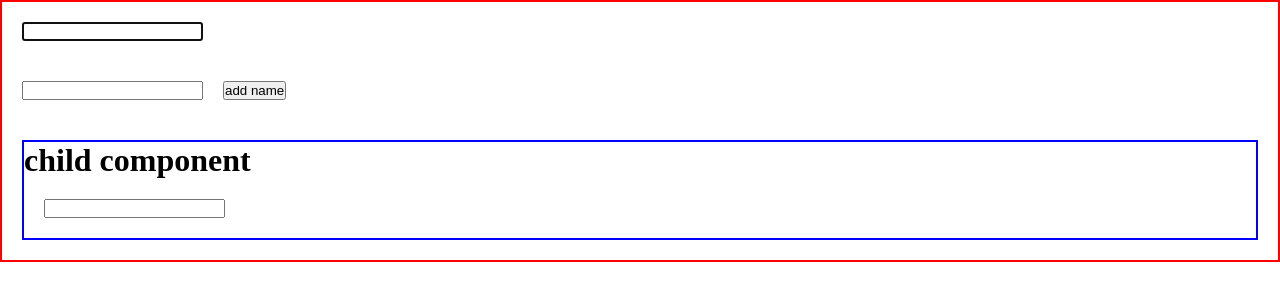
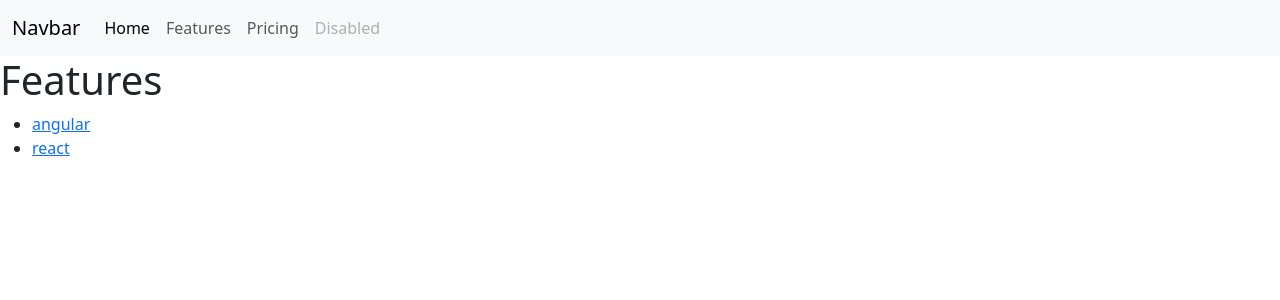
Before and after one commit to chandu-Narmeta/Reactpractices, a React (Create React App) app: page /features in a window 1280 px wide. Shown: the top 300 px of the page. Built offline with nearby package versions, Linux system fonts and the light colour scheme.

Commit message:
added router

```diff
--- a/package.json
+++ b/package.json
@@ -9,6 +9,7 @@
     "bootstrap": "^5.3.3",
     "react": "^18.3.1",
     "react-dom": "^18.3.1",
+    "react-router-dom": "^7.0.2",
     "react-scripts": "5.0.1",
     "web-vitals": "^2.1.4"
   },
--- a/public/index.html
+++ b/public/index.html
@@ -25,6 +25,8 @@
       Learn how to configure a non-root public URL by running `npm run build`.
     -->
     <title>React App</title>
+    <link href="https://cdn.jsdelivr.net/npm/bootstrap@5.3.3/dist/css/bootstrap.min.css" rel="stylesheet" integrity="sha384-QWTKZyjpPEjISv5WaRU9OFeRpok6YctnYmDr5pNlyT2bRjXh0JMhjY6hW+ALEwIH" crossorigin="anonymous">
+    <script src="https://cdn.jsdelivr.net/npm/bootstrap@5.3.3/dist/js/bootstrap.bundle.min.js" integrity="sha384-YvpcrYf0tY3lHB60NNkmXc5s9fDVZLESaAA55NDzOxhy9GkcIdslK1eN7N6jIeHz" crossorigin="anonymous"></script>
   </head>
   <body>
     <noscript>You need to enable JavaScript to run this app.</noscript>
--- a/src/App.jsx
+++ b/src/App.jsx
@@ -1,9 +1,13 @@
-import Parent from "./component/Parent";
+import { Outlet } from "react-router-dom";
+import Features from "./Component/Features";
+import Navbar from "./Component/Navbar";
+import Priceses from "./Component/Priceses";
 
 function App() {
   return (
      <div>
-     <Parent/>
+    <Navbar></Navbar>
+     <Outlet></Outlet>
      </div>
   )
 }
--- /dev/null
+++ b/src/Component/Angular.jsx
@@ -0,0 +1,11 @@
+import React from 'react'
+
+function Angular() {
+  return (
+    <div>
+      <h1>Angular</h1>
+    </div>
+  )
+}
+
+export default Angular
--- /dev/null
+++ b/src/Component/Features.jsx
@@ -0,0 +1,17 @@
+import React from 'react'
+import { Link, Outlet } from 'react-router-dom'
+
+function Features() {
+  return (
+    <div>
+       <h1>Features</h1>
+       <ul>
+        <li><Link to="angular">angular</Link></li>
+        <li><Link to="react">react</Link></li>
+       </ul>
+       <Outlet></Outlet>
+    </div>
+  )
+}
+
+export default Features
--- /dev/null
+++ b/src/Component/Navbar.jsx
@@ -0,0 +1,35 @@
+import React from 'react'
+import { Link } from 'react-router-dom'
+
+function Navbar() {
+  return (
+    <div>
+      <nav class="navbar navbar-expand-lg bg-body-tertiary">
+  <div class="container-fluid">
+    <Link class="navbar-brand" to="/">Navbar</Link>
+    <button class="navbar-toggler" type="button" data-bs-toggle="collapse" data-bs-target="#navbarNav" aria-controls="navbarNav" aria-expanded="false" aria-label="Toggle navigation">
+      <span class="navbar-toggler-icon"></span>
+    </button>
+    <div class="collapse navbar-collapse" id="navbarNav">
+      <ul class="navbar-nav">
+        <li class="nav-item">
+          <Link class="nav-link active" aria-current="page" to="">Home</Link>
+        </li>
+        <li class="nav-item">
+          <Link class="nav-link" to="/features">Features</Link>
+        </li>
+        <li class="nav-item">
+          <Link class="nav-link" to="/price">Pricing</Link>
+        </li>
+        <li class="nav-item">
+          <Link class="nav-link disabled" aria-disabled="true">Disabled</Link>
+        </li>
+      </ul>
+    </div>
+  </div>
+</nav>
+    </div>
+  )
+}
+
+export default Navbar
--- /dev/null
+++ b/src/Component/Peact.jsx
@@ -0,0 +1,11 @@
+import React from 'react'
+
+function Peact() {
+  return (
+    <div>
+      <h1>React</h1>
+    </div>
+  )
+}
+
+export default Peact
--- /dev/null
+++ b/src/Component/Priceses.jsx
@@ -0,0 +1,11 @@
+import React from 'react'
+
+function Priceses() {
+  return (
+    <div>
+      <h1>Price</h1>
+    </div>
+  )
+}
+
+export default Priceses
--- a/src/component/Child.jsx
+++ /dev/null
@@ -1,19 +0,0 @@
-import React from 'react'
-import './comp.css'
-
-function Child(props,chref) {
-    console.log(props.addname)
-  return (
-    <div className="child">
-        <h1>child component</h1>
-        <input type="text" ref={chref} />
-         {
-          props.addname?.map(function(e){
-              return <li>{e}</li>
-          })
-         }
-    </div>
-  )
-}
-
-export default React.forwardRef(Child)
--- a/src/component/Parent.jsx
+++ /dev/null
@@ -1,47 +0,0 @@
-import React, { useCallback, useEffect, useRef, useState } from 'react'
-import Child from './Child'
-import './comp.css'
-
-function Parent() {
-var [name,setName] = useState()
-var pref1 = useRef()
-var pref2 = useRef()
-var cref = useRef()
-
- var addname = useCallback( function (){
-   var temp = pref1.current.value
-   var temp2 = pref2.current.value
-   setName([temp,temp2])
- })
-
-useEffect(()=>{
-    pref1.current.focus()
-},[name])
-
-function changeref(event){
-    if(event.key==='Enter'){
-        pref2.current.focus()
-     }
-}
-var changechildref = useCallback(
-       function (event){
-          if(event.key==="Enter"){
-            cref.current.focus()
-            }
-            }
-)
-
-  return (
-    <div className="parent">
-      <input type="text" ref={pref1} onKeyUp={(e)=>{changeref(e)}} />
-      <br />
-      <input type="text" ref={pref2} onKeyUp={(e)=>{changechildref(e)}} />
-       <button onClick={()=>{addname()}}>add name</button>
-      <div>
-        <Child ref={cref} parname={addname} />
-      </div>
-    </div>
-  )
-}
-
-export default Parent
--- a/src/component/comp.css
+++ /dev/null
@@ -1,15 +0,0 @@
-*{
-    margin: 0px;
-    padding: 0px;
-}
-
-.parent{
-    border: 2px solid red;
-}
-.parent input{
-    margin: 20px;
-}
-.child{
-    border: 2px solid blue;
-    margin: 20px;
-}
--- a/src/index.js
+++ b/src/index.js
@@ -3,11 +3,44 @@ import ReactDOM from 'react-dom/client';
 import './index.css';
 import App from './App';
 import reportWebVitals from './reportWebVitals';
+import { createBrowserRouter,RouterProvider } from 'react-router-dom';
+import Features from './Component/Features';
+import Priceses from './Component/Priceses';
+import Peact from './Component/Peact';
+import Angular from './Component/Angular';
+
+var router = createBrowserRouter([
+    {
+        path:"/",
+        element:<App/>,
+        children:[
+            {
+                path:"/features",
+                element:<Features/>,
+                children:[
+                    {
+                        path:"/features/react",
+                        element:<Peact></Peact>
+                    },
+                    {
+                        path:"/features/angular",
+                        element:<Angular></Angular>
+                    }
+                ]
+               },
+               {
+                   path:"/price",
+                   element:<Priceses></Priceses>
+               }
+        ]
+    }
+
+])
 
 const root = ReactDOM.createRoot(document.getElementById('root'));
 root.render(
 
-    <App />
+  <RouterProvider router={router}></RouterProvider>
 
 );
 
```
Also changed, not shown: 1 other file (tests, documents, lock files or other folders).
